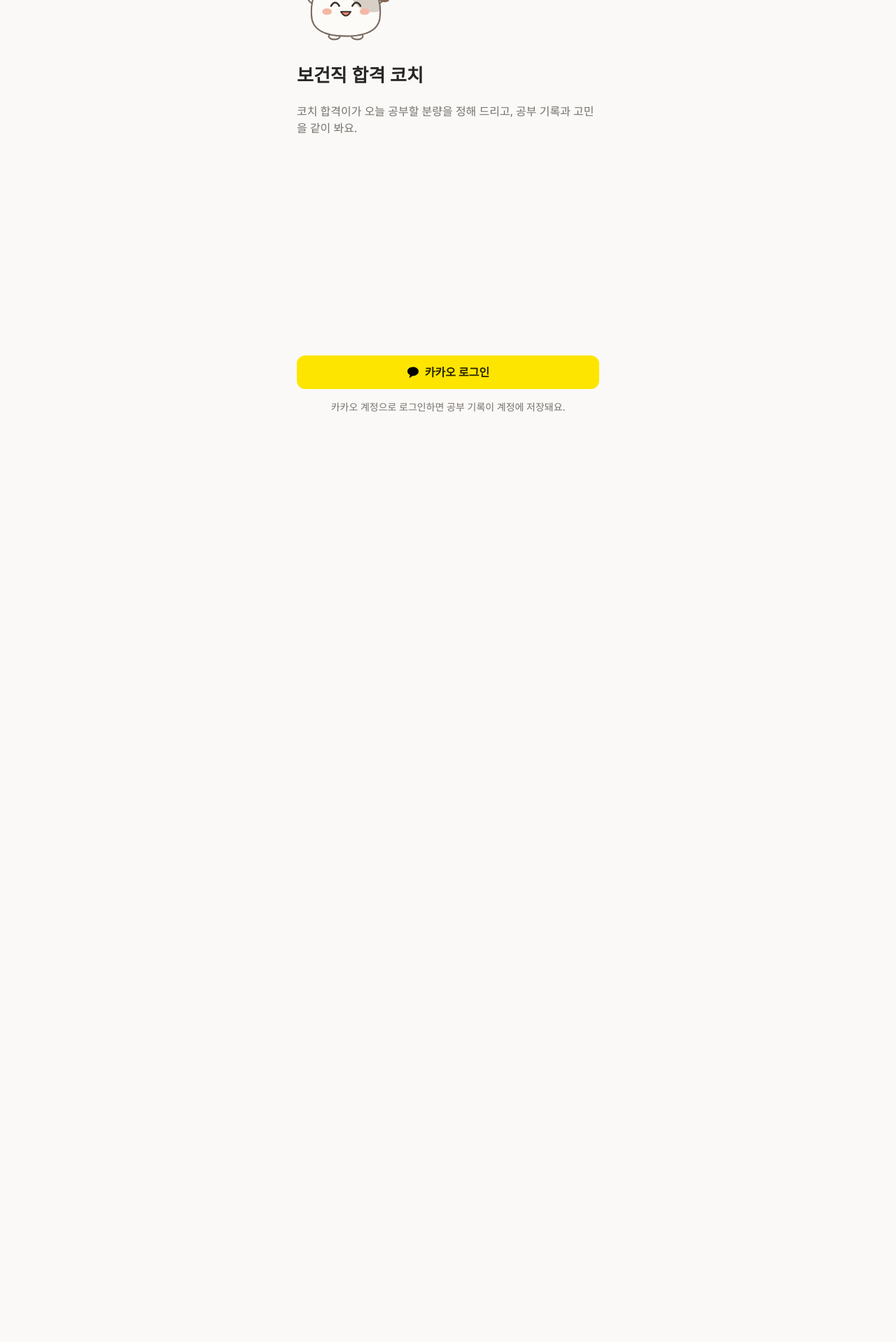
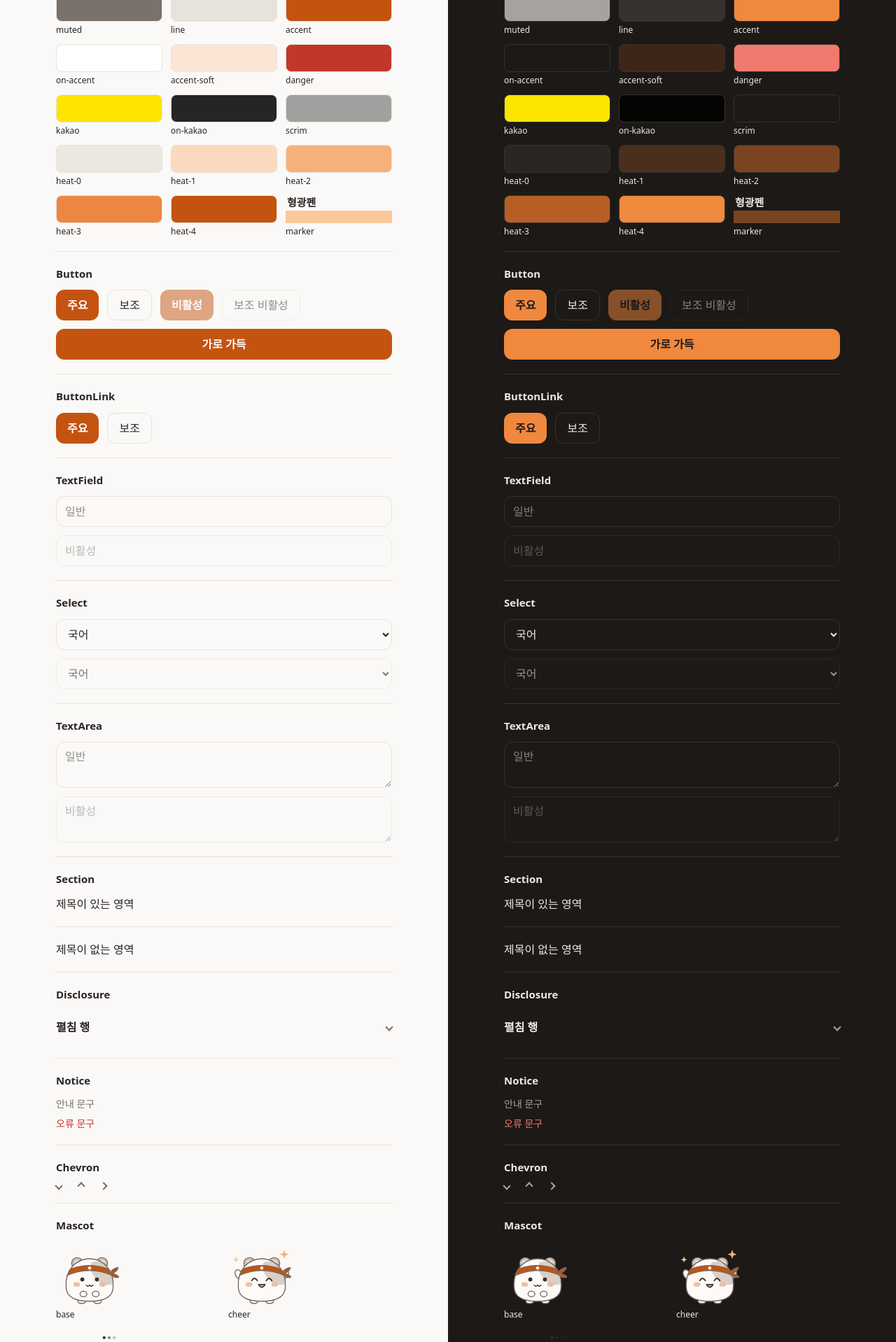
Before and after one commit to ide05484/Study-Agent, a React (Vite) app in the folder Frontend/: page /ui in a window 1280 px wide. Before the commit this address led to /login. Shown: the part 160-2078 px from the top of the page at 70% size. Before the commit the page ends 800 px from the top, so only its background shows below. Built offline with nearby package versions, Linux system fonts and the light colour scheme; no server answers.

Commit message:
feat: 개발 모드 /ui 컴포넌트 카탈로그 추가

```diff
--- /dev/null
+++ b/Frontend/src/pages/UiCatalogPage.tsx
@@ -0,0 +1,184 @@
+import Button from '../components/ui/Button.tsx'
+import ButtonLink from '../components/ui/ButtonLink.tsx'
+import Chevron from '../components/ui/Chevron.tsx'
+import Disclosure from '../components/ui/Disclosure.tsx'
+import Mascot, { type MascotMood } from '../components/ui/Mascot.tsx'
+import Notice from '../components/ui/Notice.tsx'
+import Section from '../components/ui/Section.tsx'
+import Select from '../components/ui/Select.tsx'
+import TextArea from '../components/ui/TextArea.tsx'
+import TextField from '../components/ui/TextField.tsx'
+import SplashScreen from '../components/layout/SplashScreen.tsx'
+import NotFoundPage from './NotFoundPage.tsx'
+
+interface ColorToken {
+  name: string
+  swatchClass: string
+}
+
+// 개발 모드 전용 카탈로그. 색상 토큰 이름과 칸 클래스를 전체 이름으로 적는다
+const COLOR_TOKENS: ColorToken[] = [
+  { name: 'bg', swatchClass: 'bg-bg' },
+  { name: 'surface', swatchClass: 'bg-surface' },
+  { name: 'fg', swatchClass: 'bg-fg' },
+  { name: 'muted', swatchClass: 'bg-muted' },
+  { name: 'line', swatchClass: 'bg-line' },
+  { name: 'accent', swatchClass: 'bg-accent' },
+  { name: 'on-accent', swatchClass: 'bg-on-accent' },
+  { name: 'accent-soft', swatchClass: 'bg-accent-soft' },
+  { name: 'danger', swatchClass: 'bg-danger' },
+  { name: 'kakao', swatchClass: 'bg-kakao' },
+  { name: 'on-kakao', swatchClass: 'bg-on-kakao' },
+  { name: 'scrim', swatchClass: 'bg-scrim' },
+  { name: 'heat-0', swatchClass: 'bg-heat-0' },
+  { name: 'heat-1', swatchClass: 'bg-heat-1' },
+  { name: 'heat-2', swatchClass: 'bg-heat-2' },
+  { name: 'heat-3', swatchClass: 'bg-heat-3' },
+  { name: 'heat-4', swatchClass: 'bg-heat-4' },
+]
+
+const MASCOT_MOODS: MascotMood[] = ['base', 'cheer', 'think', 'oops']
+
+interface CatalogColumnProps {
+  themeClass: string
+  idPrefix: string
+}
+
+function CatalogColumn({ themeClass, idPrefix }: CatalogColumnProps) {
+  return (
+    <div className={`${themeClass} min-w-0 flex-1 bg-bg px-4 py-6 text-fg`}>
+      <div className="mx-auto max-w-[480px]">
+        <Section title="색상 토큰">
+          <ul className="grid grid-cols-3 gap-3">
+            {COLOR_TOKENS.map((token) => (
+              <li key={token.name} className="text-xs">
+                <div className={`h-10 rounded-lg border border-line ${token.swatchClass}`} />
+                <p className="mt-1">{token.name}</p>
+              </li>
+            ))}
+            <li className="text-xs">
+              <p className="marker h-10 text-[15px] font-bold">형광펜</p>
+              <p className="mt-1">marker</p>
+            </li>
+          </ul>
+        </Section>
+
+        <Section title="Button">
+          <div className="flex flex-wrap gap-3">
+            <Button type="button">주요</Button>
+            <Button type="button" variant="ghost">
+              보조
+            </Button>
+            <Button type="button" disabled>
+              비활성
+            </Button>
+            <Button type="button" variant="ghost" disabled>
+              보조 비활성
+            </Button>
+          </div>
+          <div className="mt-3">
+            <Button type="button" block>
+              가로 가득
+            </Button>
+          </div>
+        </Section>
+
+        <Section title="ButtonLink">
+          <div className="flex flex-wrap gap-3">
+            <ButtonLink to="/ui">주요</ButtonLink>
+            <ButtonLink to="/ui" variant="ghost">
+              보조
+            </ButtonLink>
+          </div>
+        </Section>
+
+        <Section title="TextField">
+          <div className="flex flex-col gap-3">
+            <TextField aria-label="일반" placeholder="일반" />
+            <TextField aria-label="비활성" placeholder="비활성" disabled />
+          </div>
+        </Section>
+
+        <Section title="Select">
+          <div className="flex flex-col gap-3">
+            <Select aria-label="일반" defaultValue="korean">
+              <option value="korean">국어</option>
+              <option value="english">영어</option>
+            </Select>
+            <Select aria-label="비활성" defaultValue="korean" disabled>
+              <option value="korean">국어</option>
+            </Select>
+          </div>
+        </Section>
+
+        <Section title="TextArea">
+          <div className="flex flex-col gap-3">
+            <TextArea aria-label="일반" placeholder="일반" rows={2} />
+            <TextArea aria-label="비활성" placeholder="비활성" rows={2} disabled />
+          </div>
+        </Section>
+
+        <Section title="Section">
+          <p>제목이 있는 영역</p>
+        </Section>
+        <Section>
+          <p>제목이 없는 영역</p>
+        </Section>
+
+        <Section title="Disclosure">
+          <Disclosure summary="펼침 행">
+            <p className="ml-1 border-l border-line pl-3 text-sm text-muted">펼친 내용</p>
+          </Disclosure>
+        </Section>
+
+        <Section title="Notice">
+          <div className="flex flex-col gap-2">
+            <Notice>안내 문구</Notice>
+            <Notice tone="error">오류 문구</Notice>
+          </div>
+        </Section>
+
+        <Section title="Chevron">
+          <div className="flex items-center gap-6">
+            <Chevron direction="down" />
+            <Chevron direction="up" />
+            <Chevron direction="right" />
+          </div>
+        </Section>
+
+        <Section title="Mascot">
+          <ul className="grid grid-cols-2 gap-3">
+            {MASCOT_MOODS.map((mood) => (
+              <li key={`${idPrefix}-${mood}`} className="text-xs">
+                <Mascot mood={mood} size={96} />
+                <p>{mood}</p>
+              </li>
+            ))}
+          </ul>
+        </Section>
+
+        <Section title="SplashScreen">
+          <div className="h-[600px] overflow-hidden rounded-xl border border-line">
+            <SplashScreen />
+          </div>
+        </Section>
+
+        <Section title="NotFoundPage">
+          <div className="h-[600px] overflow-hidden rounded-xl border border-line">
+            <NotFoundPage />
+          </div>
+        </Section>
+      </div>
+    </div>
+  )
+}
+
+// 개발 모드에서만 열리는 컴포넌트 카탈로그. 라이트(왼쪽)와 다크(오른쪽)를 나란히 보여 준다
+export default function UiCatalogPage() {
+  return (
+    <div className="flex min-h-dvh">
+      <CatalogColumn themeClass="theme-light" idPrefix="light" />
+      <CatalogColumn themeClass="theme-dark" idPrefix="dark" />
+    </div>
+  )
+}
--- a/Frontend/src/router.tsx
+++ b/Frontend/src/router.tsx
@@ -1,4 +1,4 @@
-import { createBrowserRouter } from 'react-router'
+import { createBrowserRouter, type RouteObject } from 'react-router'
 import RequireAuth from './components/layout/RequireAuth.tsx'
 import ChatPage from './pages/ChatPage.tsx'
 import DashboardPage from './pages/DashboardPage.tsx'
@@ -6,8 +6,14 @@ import LoginPage from './pages/LoginPage.tsx'
 import NotFoundPage from './pages/NotFoundPage.tsx'
 import SettingsPage from './pages/SettingsPage.tsx'
 
+// /ui 카탈로그는 개발 모드에서만 넣는다. lazy라 운영 빌드에는 들어가지 않는다
+const devRoutes: RouteObject[] = import.meta.env.DEV
+  ? [{ path: '/ui', lazy: async () => ({ Component: (await import('./pages/UiCatalogPage.tsx')).default }) }]
+  : []
+
 export const router = createBrowserRouter([
   { path: '/login', element: <LoginPage /> },
+  ...devRoutes,
   {
     path: '/',
     element: <RequireAuth />,
```
Also changed, not shown: 1 other file (tests, documents, lock files or other folders).
